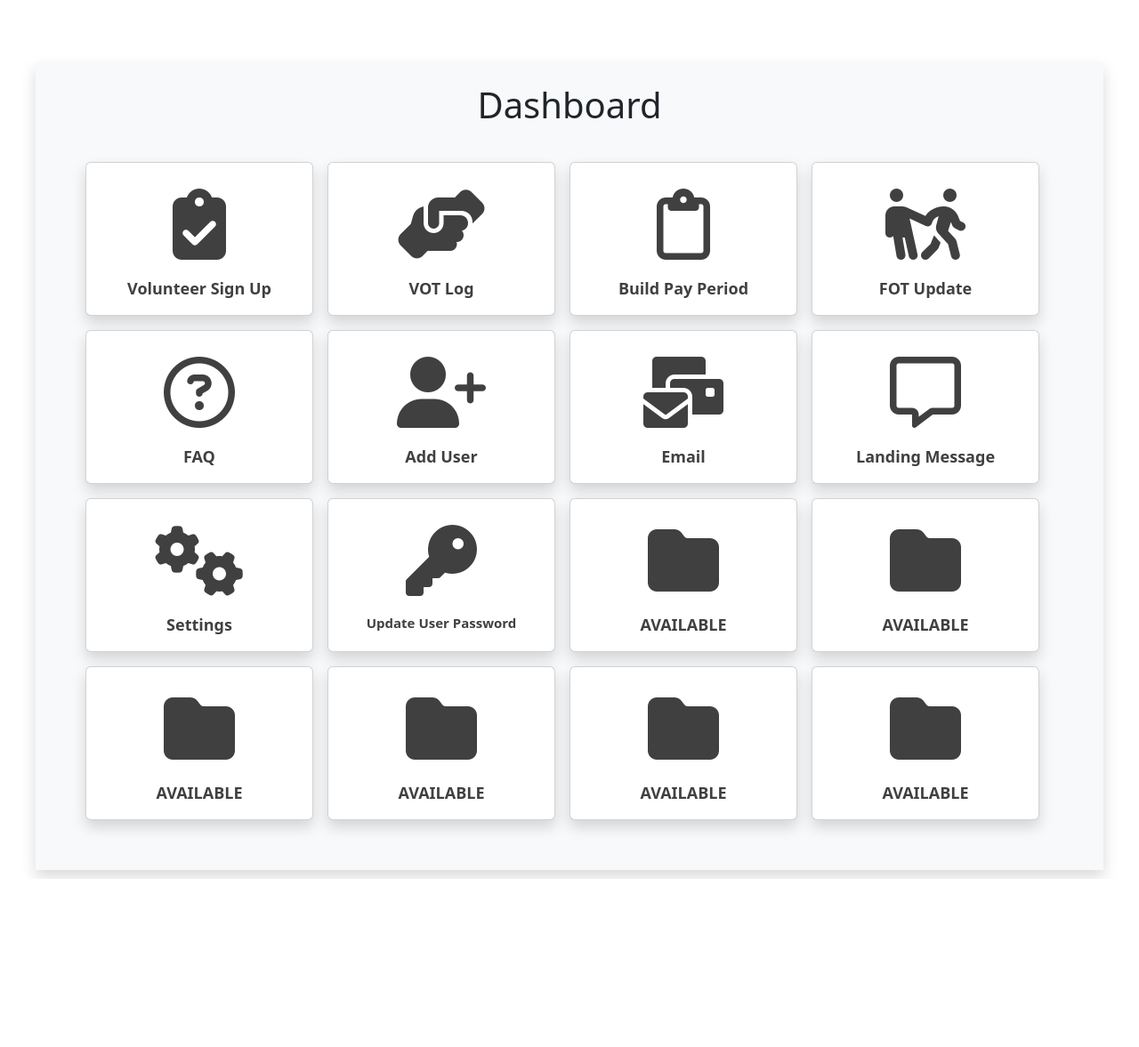
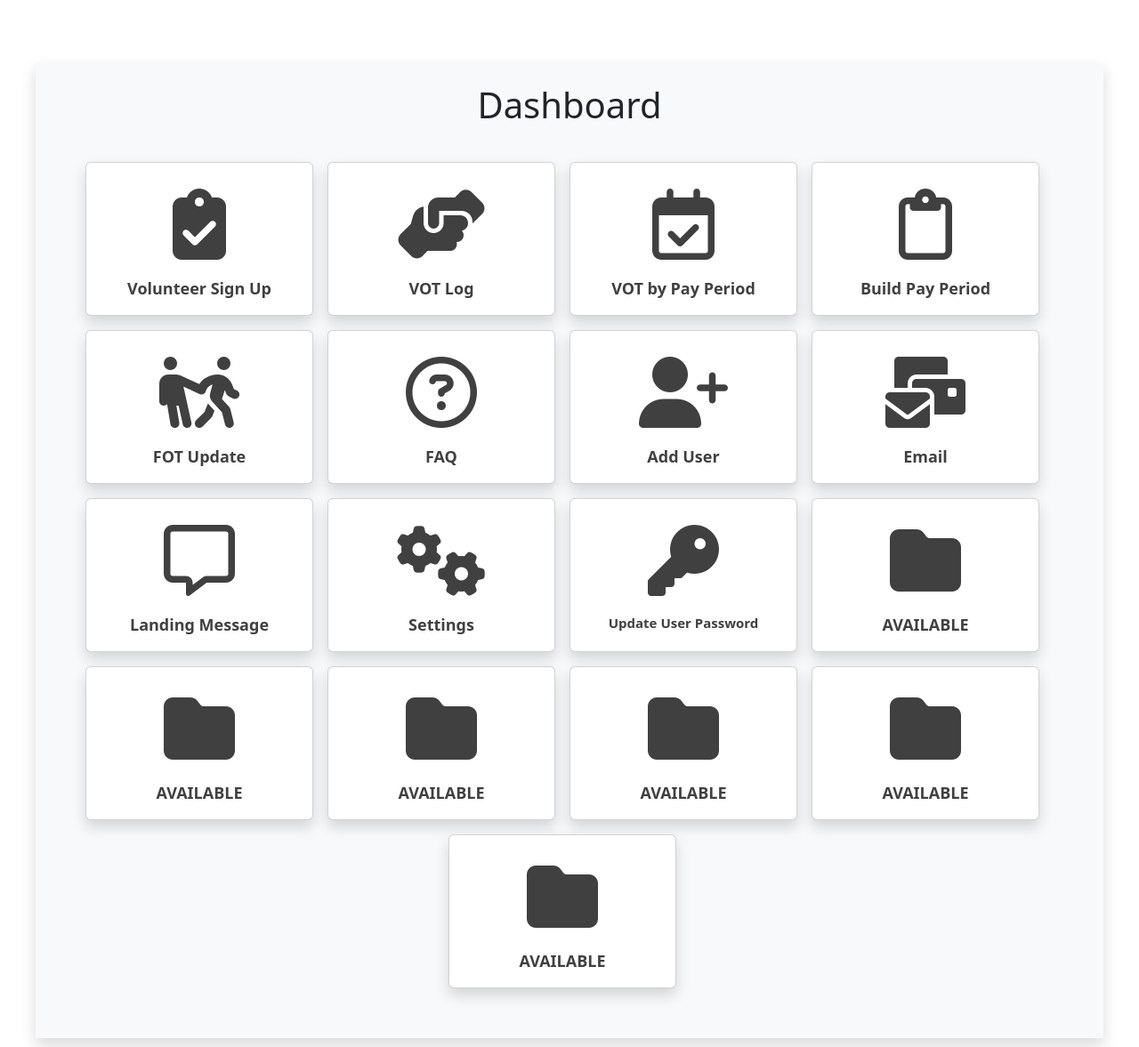
Before and after one commit to mhr320/vot-dream-sheet, a PHP site: the page made by private/views/dashboard.view.php in a window 1280 px wide. Shown: the whole page at 89% size. Before the commit the page ends 988 px from the top, so only its background shows below. Run offline with PHP 8.4, Linux system fonts and the light colour scheme; the template is opened without the code that fills it, so the values that code supplies are empty; some libraries are stand-ins or nearby versions.

Commit message:
Minor fixes

```diff
--- a/private/views/dashboard.view.php
+++ b/private/views/dashboard.view.php
@@ -34,6 +34,15 @@
 					<div class="card-body">
 						<center><h1 class="card-title p-1" style="font-size: 80px;"><i class="fa-solid fa-handshake-angle"></i></h1></center>
 					    <p class="card-text text-center">VOT Log</p>
+					</div>
+				</a>
+			</div>
+
+			<div class="card my-2 shadow rounded me-3" style="width: 16rem;">
+				<a href="vot_pp">
+					<div class="card-body">
+						<center><h1 class="card-title p-1" style="font-size: 80px;"><i class="fa-regular fa-calendar-check"></i></h1></center>
+					    <p class="card-text text-center">VOT by Pay Period</p>
 					</div>
 				</a>
 			</div>
--- a/private/views/includes/nav.view.php
+++ b/private/views/includes/nav.view.php
@@ -56,6 +56,7 @@
             <?php if(Auth::getRole() == 'super_admin' || Auth::getRole() == 'admin'):?>
               <li><a class="dropdown-item" href="../public/profile">PROFILE</a></li>
               <div class="dropdown-divider"></div>
+              <li><a class="dropdown-item" href="../public/vot_pp">VOT x PP</a></li>
               <li><a class="dropdown-item" href="../public/payperiod">BUILD PP</a></li>
               <li><a class="dropdown-item" href="../public/votreport">VOT LOG</a></li>
               <li><a class="dropdown-item" href="#">FOT UPDATE</a></li>
--- a/public/TODO.txt
+++ b/public/TODO.txt
@@ -11,3 +11,5 @@ consider showing checkmark when VOT assigned
 settings page
 
 add delete/edit to FAQ for admin,super
+
+create after select for Vot_pp $rows, need to remove Shift_del = 1
```
Also changed, not shown: private/models/Vot_model.php (+5 -42 lines).
